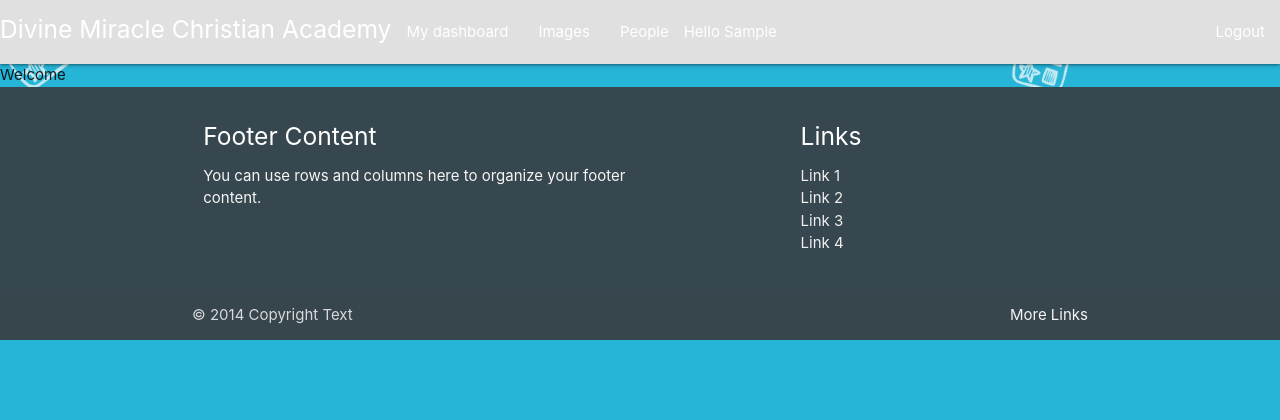
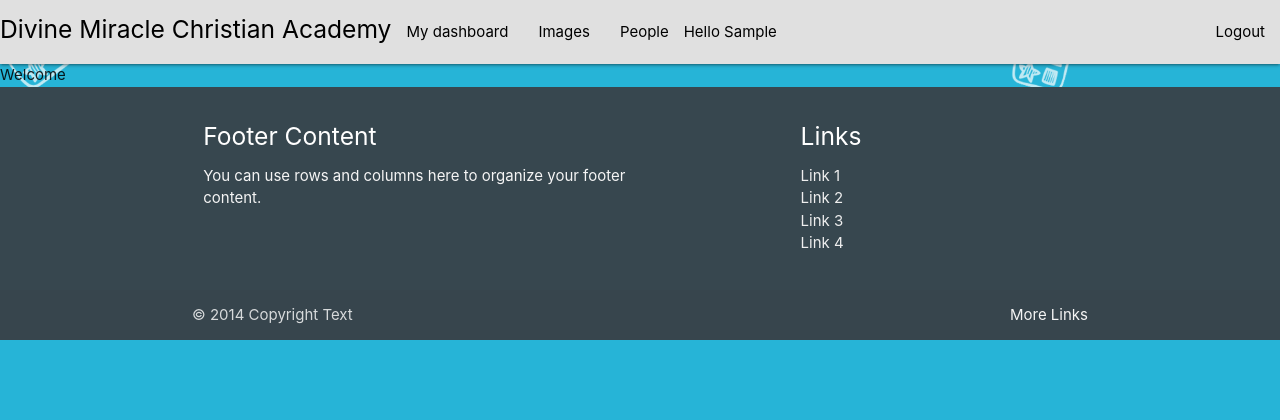
Before and after one commit to joshuariveramnltech/projectDMCA-, a Django app: page /account/ in a window 1280 px wide. Shown: the top 420 px of the page. Run offline with Django 3.2, Linux system fonts and the light colour scheme; the visitor is signed in with stand-in values (Sample User, id 1); some libraries are stand-ins or nearby versions.

Commit message:
changed text colors

```diff
--- a/account/templates/base.html
+++ b/account/templates/base.html
@@ -29,25 +29,25 @@
 
 </head>
 <body id="landing">
-    <div class="navbar">
+    <div class="navbar black-text">
         <nav class="navbar navbar-expand-sm grey lighten-2">
             {% if request.user.is_authenticated %}
-            <ul class="navbar-nav blue">
+            <ul class="navbar-nav blue black-text">
                 <li><h5>Divine Miracle Christian Academy</h5></li>
                 <li {% if section == "dashboard" %} class="nav-item" {% endif %}>
-                <a href="{% url 'account:dashboard' %}" class="nav-link">My dashboard</a>
+                <a href="{% url 'account:dashboard' %}" class="nav-link black-text">My dashboard</a>
                 </li>
                 <li {% if section == "images" %} class="nav-item" {% endif %}>
-                    <a href="#" class="nav-link ">Images</a>
+                    <a href="#" class="nav-link black-text ">Images</a>
                 </li>
                 <li {% if section == "people" %} class="nav-item" {% endif %}>
-                    <a href="#" class="nav-link">People</a>
+                    <a href="#" class="nav-link black-text">People</a>
                 </li>
                 <li class="nav-item nav-link">
                     Hello {{ request.user.first_name }}
                 </li>
                 <li class="nav-item right">
-                    <a href="{% url 'account:logout' %}" class="nav-link">Logout</a>
+                    <a href="{% url 'account:logout' %}" class="nav-link black-text">Logout</a>
                 </li>
             </ul>
 
--- a/account/templates/registration/login.html
+++ b/account/templates/registration/login.html
@@ -35,7 +35,7 @@
               </div>
                       <p>This app is under development</p>
                       {% if form.errors %}
-            <p>Your username and password didn't match. Please try again.</p>
+            <p class="red-text text-accent-4">Your username and password didn't match. Please try again.</p>
         {% endif %}
                     </div>
                     <div class="card-action center">
```
